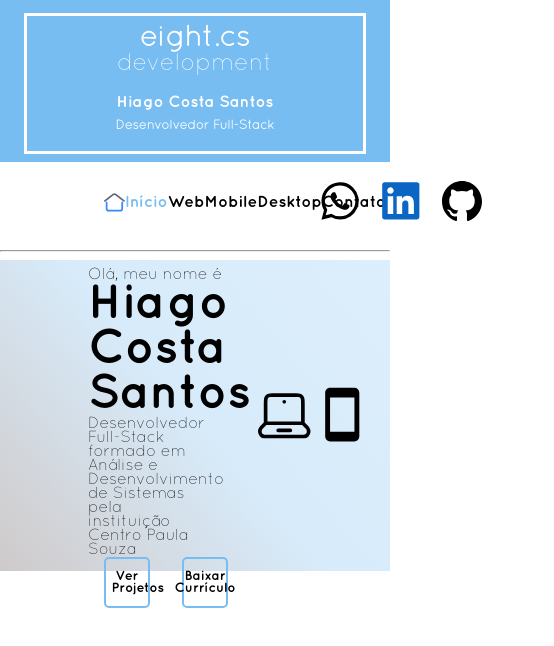
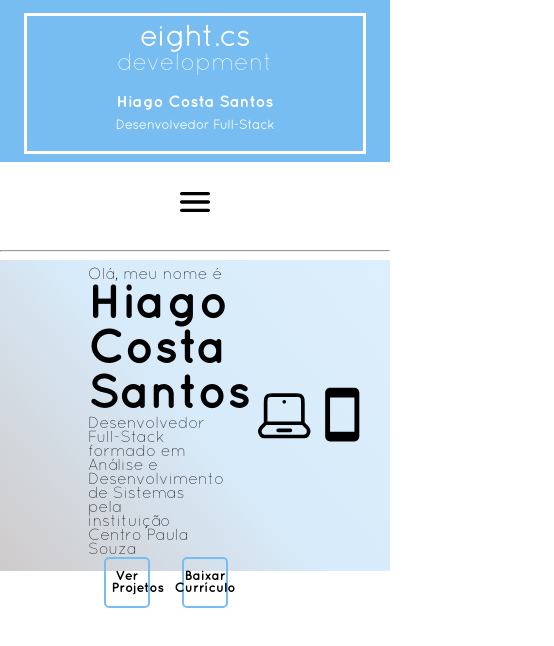
Before and after one commit to HiagoCS/eightcs, a React app in the folder frontend/: page / in a window 390 px wide. Shown: the top 646 px of the page, 554 px wide, since content can reach past the window. Built offline with nearby package versions, Linux system fonts and the light colour scheme; the HTML template or start-up script is replaced by a standard one.

Commit message:
responsive navbar

```diff
--- a/frontend/src/components/navbar/index.jsx
+++ b/frontend/src/components/navbar/index.jsx
@@ -4,6 +4,7 @@ import Linkedin from '@/assets/icons/linkedin-svgrepo-com.svg?react';
 import Github from '@/assets/icons/github-142-svgrepo-com.svg?react';
 import Home from '@/assets/icons/home-1-svgrepo-com.svg?react';
 import HomeActive from '@/assets/icons/home-page-svgrepo-com.svg?react';
+import Menu from '@/assets/icons/menu-rounded.svg?react';
 import { data } from '@/data/links';
 import { useState } from 'react';
 
@@ -13,6 +14,9 @@ function main() {
     return (
         <>
             <div className="main">
+                <div className="menu">
+                    <Menu style={{ width: '2.5pc', height: '2.5pc' }} />
+                </div>
                 <ul className='nav' >
                     {data.map((link) => (
                         <li key={link.url}>
--- a/frontend/src/components/navbar/style.scss
+++ b/frontend/src/components/navbar/style.scss
@@ -4,6 +4,9 @@
     justify-content: space-between;
     margin: 0 4pc;
     height: 5pc;
+    .menu{
+        display:none;
+    }
     .nav{
         width: 55%;
         display: flex;
@@ -32,3 +35,25 @@
         }
     }
 }
+@media(max-width:777px){
+    .main{
+        .menu{
+            display:flex;
+            justify-content:center;
+            align-items:center;
+        }
+        .nav{
+            display: none;
+        }
+    }
+}
+@media(max-width:604px){
+    .main{
+        .menu{
+            width:100vw;
+        }
+        .icons{
+            display: none;
+        }
+    }
+}
--- a/frontend/src/styles/main.scss
+++ b/frontend/src/styles/main.scss
@@ -1,6 +1,10 @@
 @use "@/styles/fonts/fonts.scss" as *;
 :root{
+  width:100%;
   min-width:171px;
+  @media (max-width: 171px){
+    overflow-x: hidden;
+  }
 }
 body {
 
```
Also changed, not shown: frontend/src/assets/icons/menu-rounded.svg (added).
